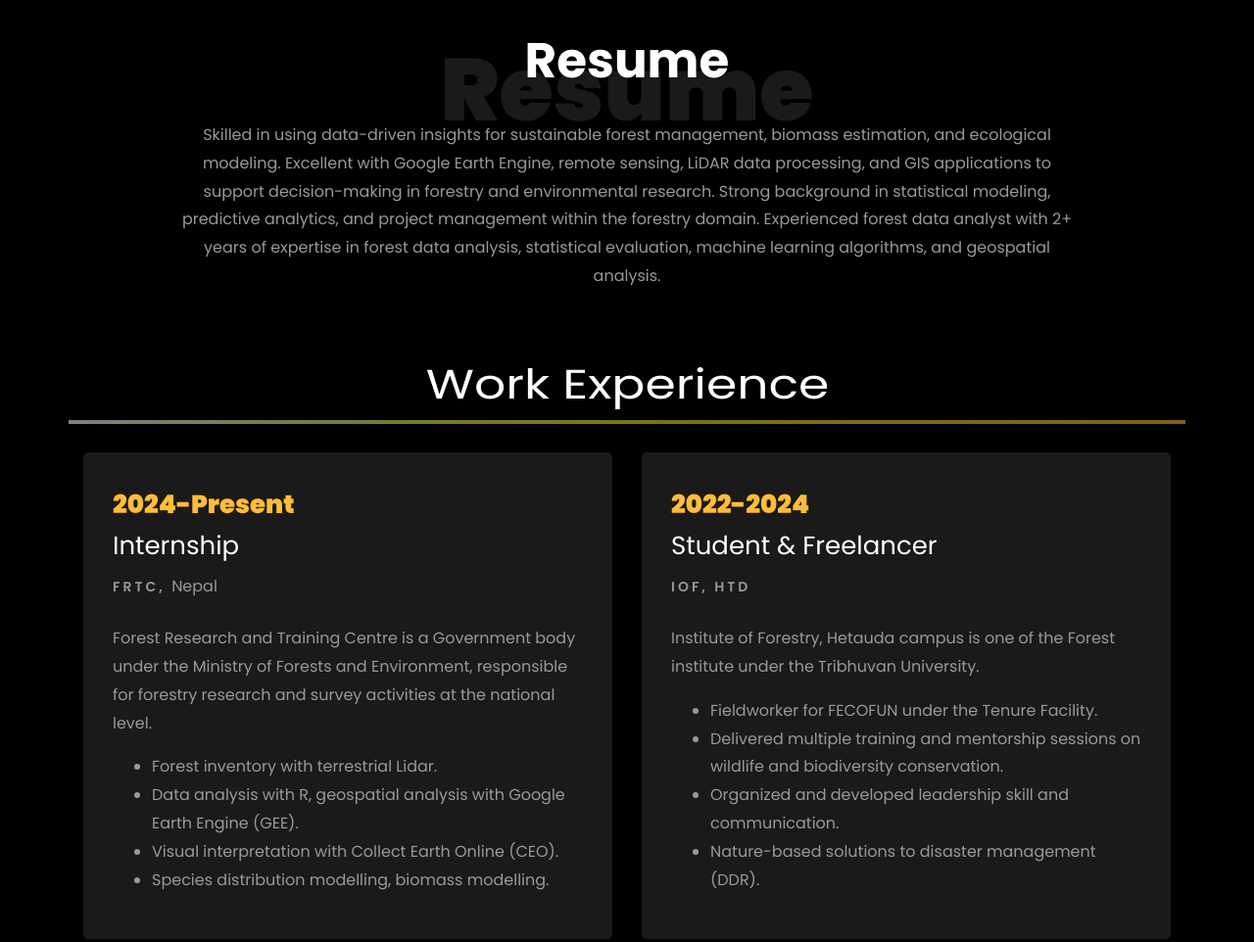
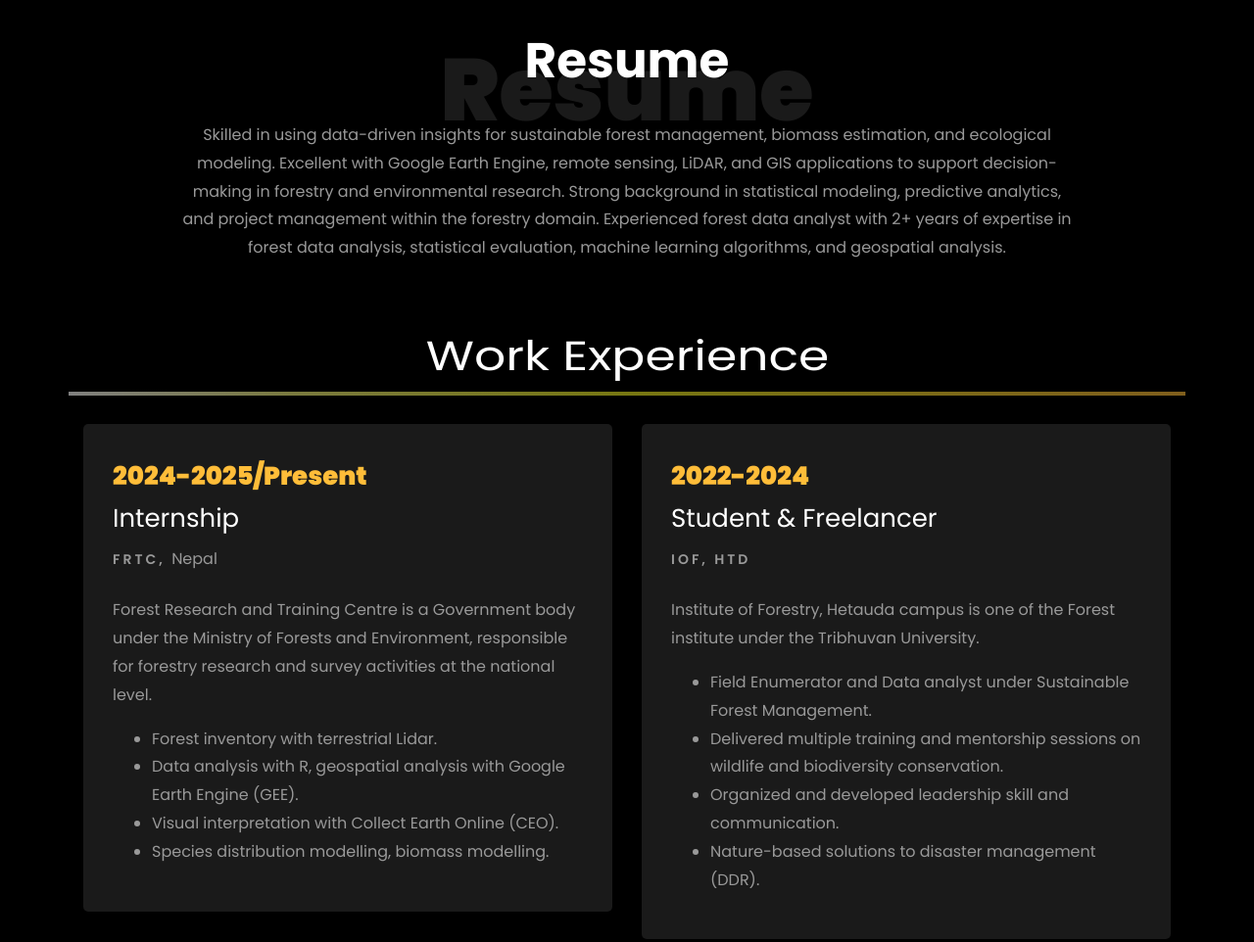
Before and after one commit to Sumirsht/Sumirsht.github.io, a plain HTML site: page index.html in a window 1280 px wide. Shown: the part 1640-2602 px from the top of the page at 98% size. Drawn offline with Linux system fonts and the light colour scheme; files whose address does not match are found by name.

Commit message:
update commit

```diff
--- a/index.html
+++ b/index.html
@@ -211,7 +211,7 @@
 								<div class="row">
 									<div class="col-sm-6 col-md-5">
 									  <div class="about-img">
-										<img src="images/About-me.png" class="img-fluid rounded b-shadow-a" alt="">
+										<img src="images/about-me.png" class="img-fluid rounded b-shadow-a" alt="">
 									  </div>
 									</div>
 									<!-- Details next to profile image -->
@@ -308,7 +308,7 @@
           <div class="col-md-10 heading-section text-center ftco-animate">
           	<h1 class="big big-2">Resume</h1>
             <h2 class="mb-4">Resume</h2>
-            <p>Skilled in using data-driven insights for sustainable forest management, biomass estimation, and ecological modeling. Excellent with Google Earth Engine, remote sensing, LiDAR data processing, and GIS applications to support decision-making in forestry and environmental research. Strong background in statistical modeling, predictive analytics, and project management within the forestry domain. Experienced forest data analyst with 2+ years of expertise in forest data analysis, statistical evaluation, machine learning algorithms, and geospatial analysis.</p>
+            <p>Skilled in using data-driven insights for sustainable forest management, biomass estimation, and ecological modeling. Excellent with Google Earth Engine, remote sensing, LiDAR, and GIS applications to support decision-making in forestry and environmental research. Strong background in statistical modeling, predictive analytics, and project management within the forestry domain. Experienced forest data analyst with 2+ years of expertise in forest data analysis, statistical evaluation, machine learning algorithms, and geospatial analysis.</p>
           </div>
         </div>
 
@@ -321,7 +321,7 @@
 		<div class="row">
 				<div class="col-md-6">
 					<div class="resume-wrap ftco-animate">
-						<span class="date">2024-Present</span>
+						<span class="date">2024-2025/Present</span>
 						<h2>Internship</h2>
 						<span class="position">FRTC, </span>
 						<span class="mt-4">Nepal</span>
@@ -346,7 +346,7 @@
 						<span class="position"> HTD</span>
 						<p class="mt-4">Institute of Forestry, Hetauda campus is one of the Forest institute under the Tribhuvan University.
 							<ul>
-								<li>Fieldworker for FECOFUN under the Tenure Facility.</li>
+								<li>Field Enumerator and Data analyst under Sustainable Forest Management.</li>
 								<li>Delivered multiple training and mentorship sessions on wildlife and biodiversity conservation.</li>
 								<li>Organized and developed leadership skill and communication.</li>
 								<li>Nature-based solutions to disaster management (DDR).</li>
@@ -369,7 +369,7 @@
 			<div class="row">
     			<div class="col-md-6">
     				<div class="resume-wrap ftco-animate">
-    					<span class="date">2020-2024</span>
+    					<span class="date">2020-2025</span>
     					<h2>Bachelor of Forestry</h2>
     					<span class="position">Institute of Forestry, Hetauda Campus, Tribhuvan University</span>
     					<p class="mt-4">Percentage: 81.20%.</p>
```
Also changed, not shown: 1 other file.
